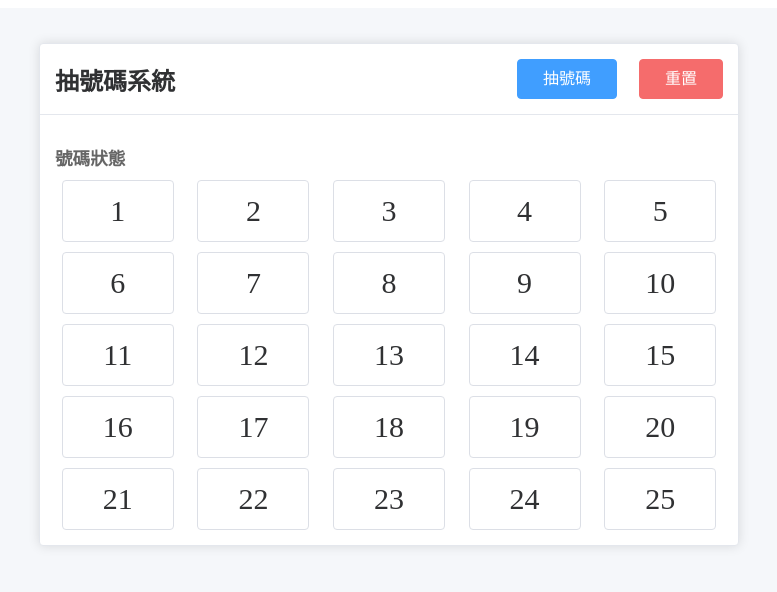
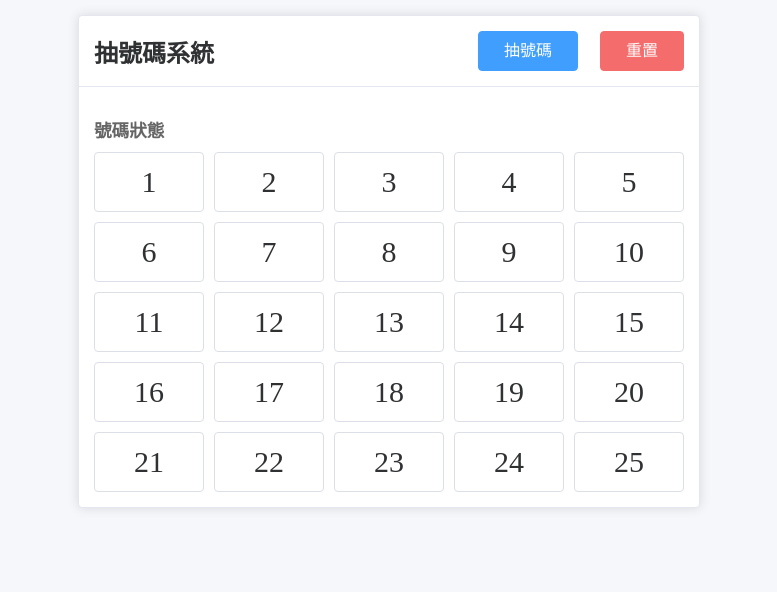
Before and after one commit to clarencelinwork/random-bingo-number, a Vue app: page / in a window 1280 px wide. Shown: the top 592 px of the page, without its empty margins (251-1028 px from the left). Built offline with nearby package versions, Linux system fonts and the light colour scheme.

Commit message:
[feature] edit view range

```diff
--- a/src/App.vue
+++ b/src/App.vue
@@ -1,7 +1,7 @@
 <!-- src/App.vue -->
 <template>
   <div class="app-container">
-    <NumberDraw/>
+    <NumberDraw />
   </div>
 </template>
 
@@ -18,8 +18,24 @@ export default {
 
 <style>
 .app-container {
-  padding: 20px;
   min-height: 100vh;
   background-color: #f5f7fa;
+  margin: 0;
+  padding: 0;
+  display: flex;
+  align-items: flex-start;
+  justify-content: center;
+}
+
+/* 重置一些基本樣式 */
+* {
+  margin: 0;
+  padding: 0;
+  box-sizing: border-box;
+}
+
+body {
+  margin: 0;
+  padding: 0;
 }
 </style>
```
